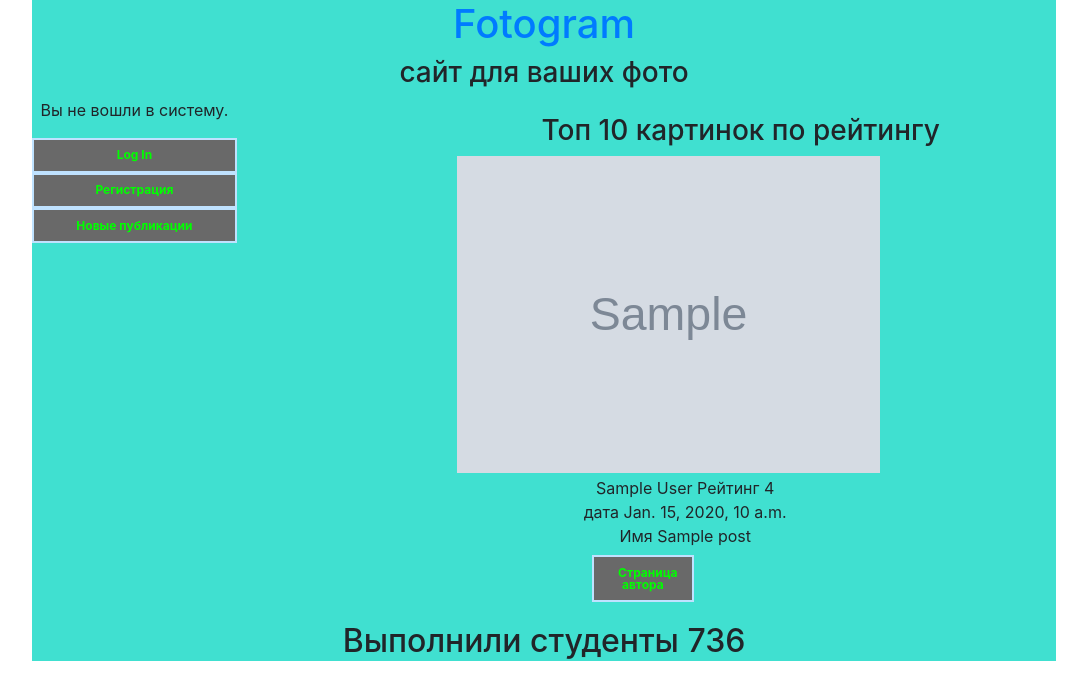
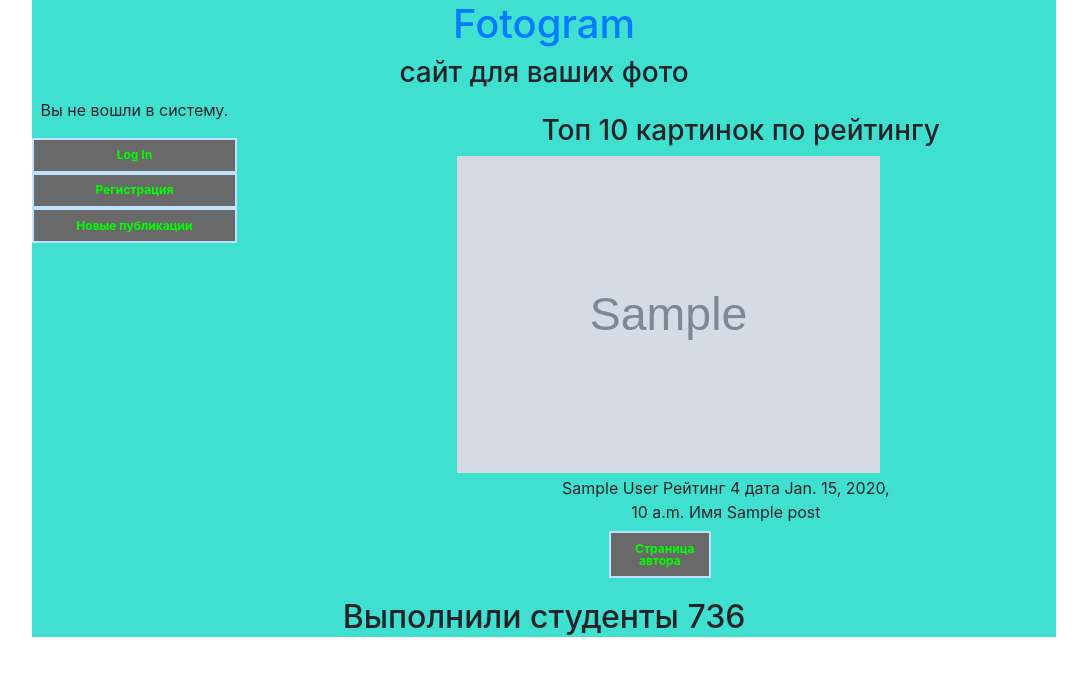
Before and after one commit to qruk/imagehub, a Django app: template imgprovider/templates/display_image_posts.html in a window 1280 px wide. Shown: the top 700 px of the page, without its empty margins (96-1183 px from the left). Run offline with Django 3.2, Linux system fonts and the light colour scheme; the template is opened without the code that fills it: most values are stand-ins (such as "Sample title", 1, 10 or a date in 2020); grey boxes marked "Sample" are stand-in pictures; some libraries are stand-ins or nearby versions.

Commit message:
margin try

```diff
--- a/imgprovider/templates/baseBlock.html
+++ b/imgprovider/templates/baseBlock.html
@@ -61,13 +61,13 @@
         }
 
         .p {
-            margin:2% 2% 2% 75%;
-             width:120%;
+            margin:2% 2% 2% 59%;
+             width:200%;
         }
 
         .button
                       {
-                        margin:2% 2% 2% 80%;
+                        margin:2% 2% 2% 90%;
                         width: 60%;
                         border-bottom: 1px dashed;
                         font-size: 12px;
```
